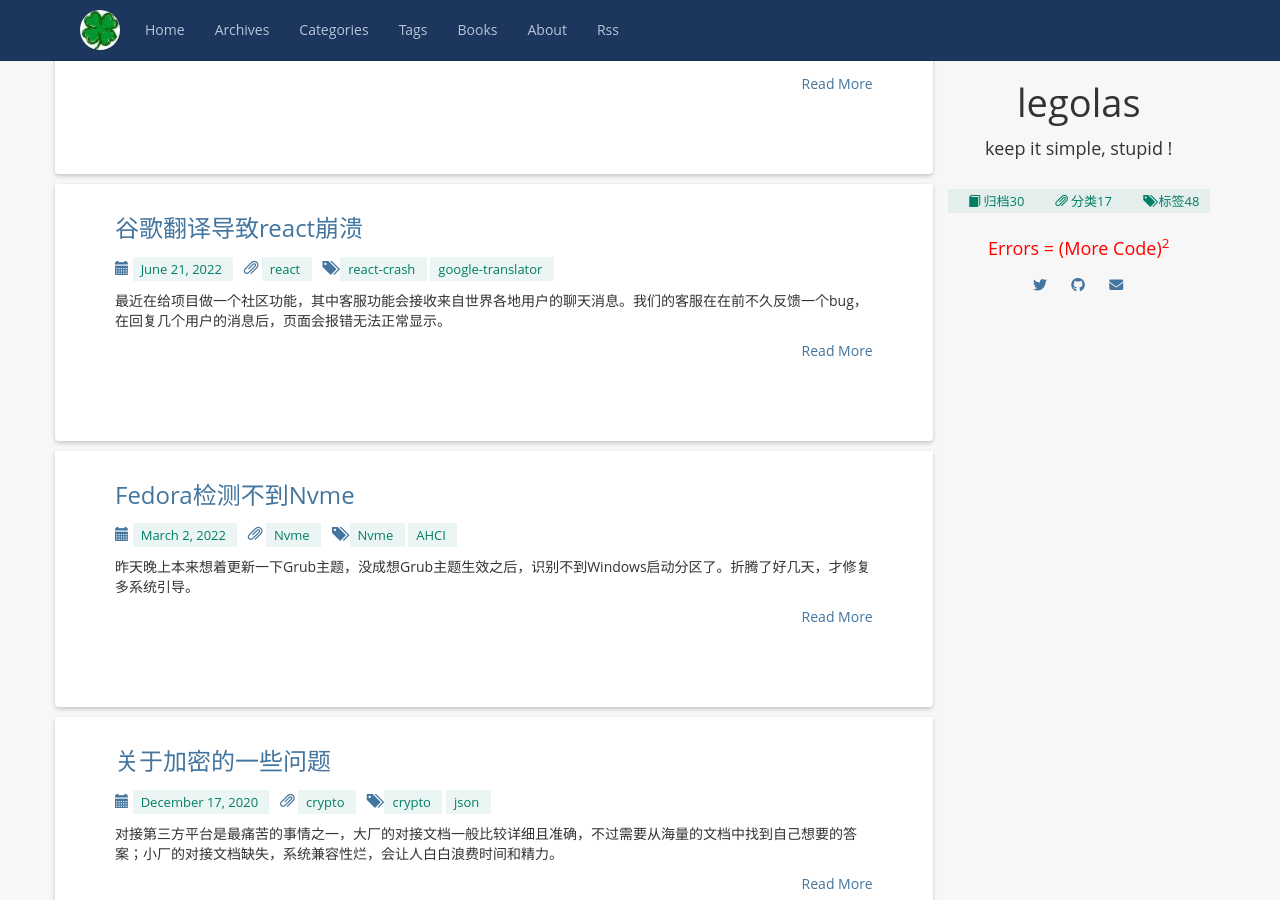
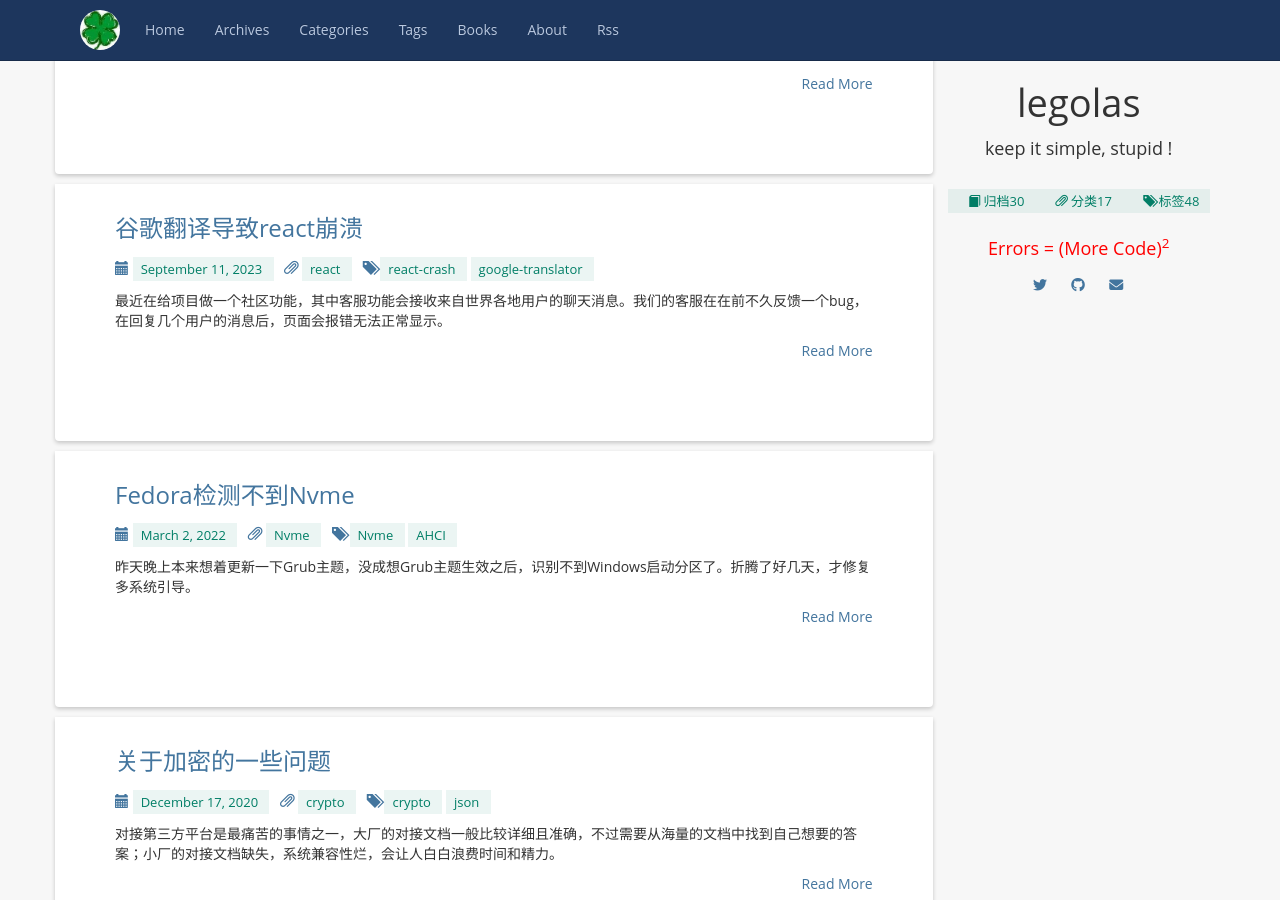
Before and after one commit to legolasNg/legolasNg.github.io, a Jekyll site: the page built from index.html, in a window 1280 px wide and 900 px high, scrolled down 369 px. Built offline with Jekyll 4.4.1, drawn with Linux system fonts in a browser that asks for light colours; nearby versions of some CDN libraries; library files that are not in the unit come from our copies; the list of posts is cut into pages by our own code.

Commit message:
[fix] fix post date

```diff
--- a/_posts/2023-09-11-react-crash-with-google-translator.md
+++ b/_posts/2023-09-11-react-crash-with-google-translator.md
@@ -1,7 +1,7 @@
 ---
 layout:    post
 title:     "谷歌翻译导致react崩溃"
-date:      2022-06-22 03:30:00 +0800
+date:      2023-09-11 12:30:00 +0800
 category:  "react"
 tags:      ["react-crash", "google-translator"]
 excerpt:   "最近在给项目做一个社区功能，其中客服功能会接收来自世界各地用户的聊天消息。我们的客服在在前不久反馈一个bug，在回复几个用户的消息后，页面会报错无法正常显示。"
```
